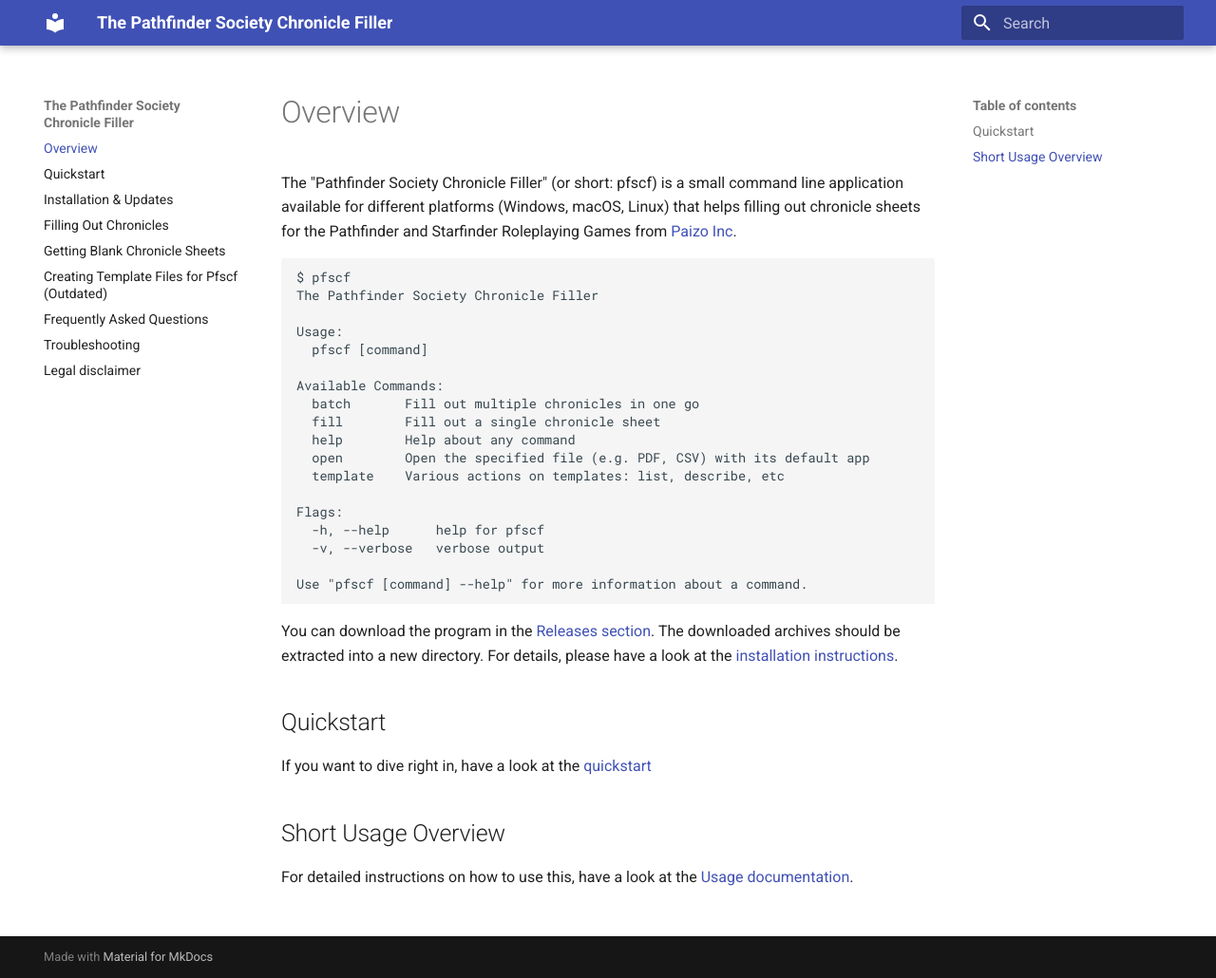
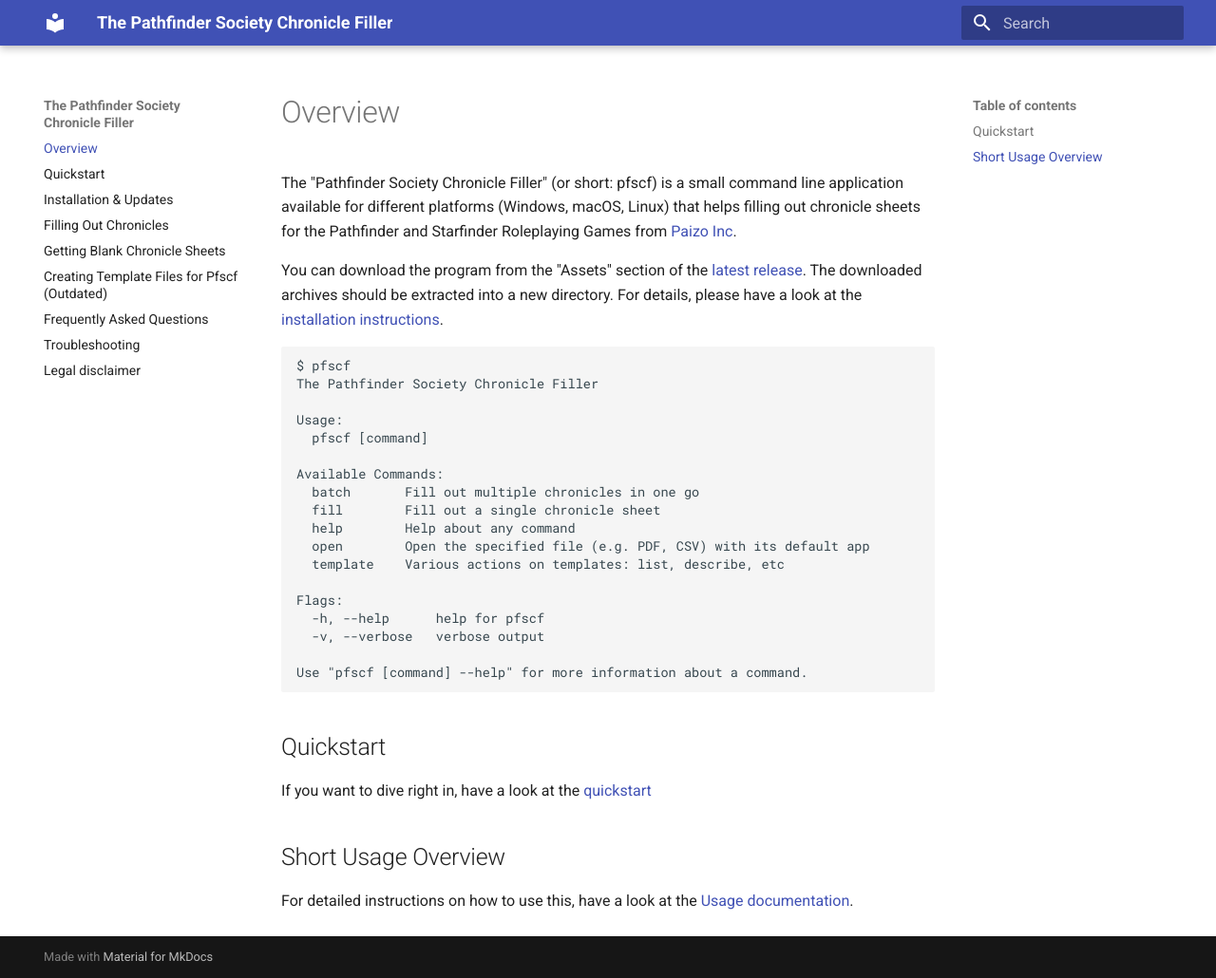
Before and after one commit to Blesmol/pfscf, an MkDocs documentation site: the page built from docs/index.md, in a window 1280 px wide and 1030 px high. Shown: the whole window at 95% size. Built offline with MkDocs 1.6.1 and Material for MkDocs 9.7.7, drawn with Linux system fonts in a browser that asks for light colours; some of the changed lines change nothing that is shown.

Commit message:
doc: also update index.md

````diff
--- a/docs/index.md
+++ b/docs/index.md
@@ -1,6 +1,10 @@
 # Overview
 
 The "Pathfinder Society Chronicle Filler" (or short: pfscf) is a small command line application available for different platforms (Windows, macOS, Linux) that helps filling out chronicle sheets for the Pathfinder and Starfinder Roleplaying Games from [Paizo Inc](https://paizo.com).
+
+You can download the program from the "Assets" section of the [latest release](https://github.com/Blesmol/pfscf/releases/latest).
+The downloaded archives should be extracted into a new directory.
+For details, please have a look at the [installation instructions](installation.md).
 
 ```
 $ pfscf
@@ -23,8 +27,6 @@
 Use "pfscf [command] --help" for more information about a command.
 ```
 
-You can download the program in the [Releases section](https://github.com/Blesmol/pfscf/releases). The downloaded archives should be extracted into a new directory. For details, please have a look at the [installation instructions](installation.md).
-
 ## Quickstart
 
 If you want to dive right in, have a look at the [quickstart](quickstart.md)
````
